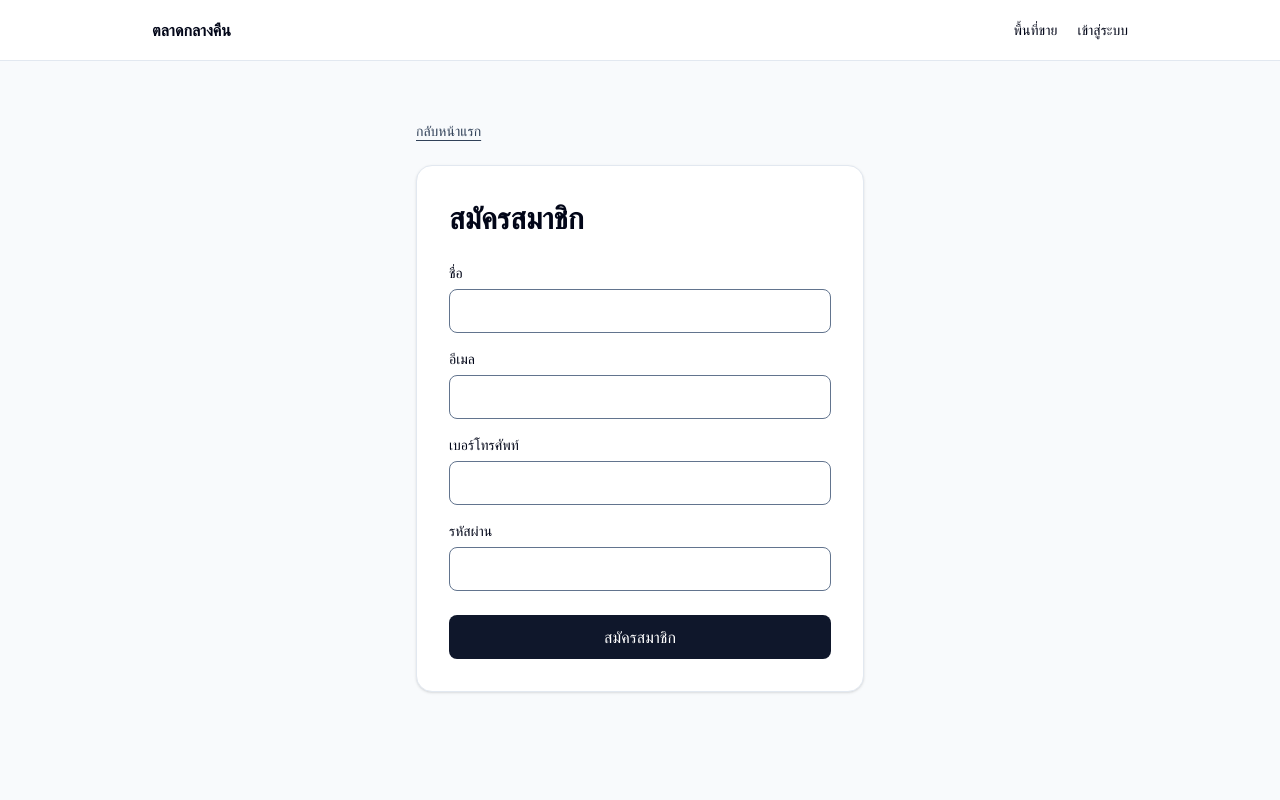
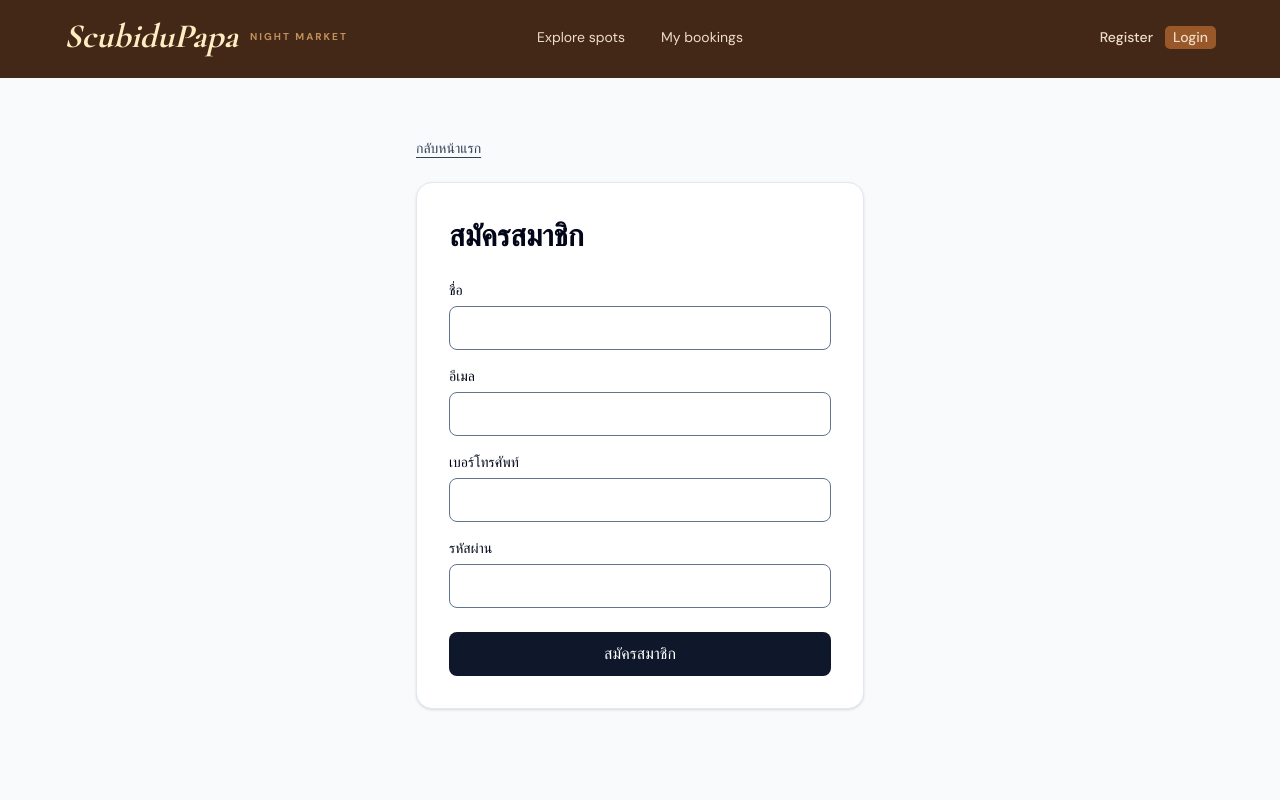
Before and after one commit to Pornmongkolnano/pj05-market-vendor-frontend, a Next.js app: page /register in a window 1280 px wide. Shown: the top 800 px of the page. Built offline with nearby package versions, Linux system fonts and the light colour scheme; no server answers.

Commit message:
feat: implement nav bar and set css theme

```diff
--- a/src/app/globals.css
+++ b/src/app/globals.css
@@ -1,4 +1,24 @@
 @import "tailwindcss";
+
+@theme {
+	/* Name from color palette */
+	--color-coffee-bean: #1f0d09;
+	--color-dark-coffee: #432818;
+	--color-dark-wine: #6f1d1b;
+	--color-soft-fawn: #caac7d;
+	--color-camel: #c18f5c;
+	--color-chocolate: #99582a;
+	--color-apricot: #ffe6a7;
+	--color-light-apricot: #ffedc2;
+
+	--color-cream: #fff9ef; /* page background */
+	--color-sand: #efddc7; /* nav text */
+	--color-taupe: #806d5e; /* muted text, borders */
+	--color-line: #e5d8c7; /* dividers */
+
+	--font-sans: var(--font-dm-sans), ui-sans-serif, system-ui, sans-serif;
+	--font-display: var(--font-cormorant), ui-serif, Georgia, serif;
+}
 
 @layer components {
 	.page-shell {
--- a/src/app/layout.tsx
+++ b/src/app/layout.tsx
@@ -1,18 +1,34 @@
 import type { Metadata } from "next";
+import { Cormorant_Garamond, DM_Sans } from "next/font/google";
+import SiteFooter from "@/components/site-footer";
 import SiteNavigation from "@/components/site-navigation";
 import "./globals.css";
 
+// Body font (nav links, text) and the italic display font (wordmark, headings)
+const dmSans = DM_Sans({
+	subsets: ["latin"],
+	variable: "--font-dm-sans",
+});
+const cormorant = Cormorant_Garamond({
+	subsets: ["latin"],
+	weight: ["400", "500", "700"],
+	style: ["normal", "italic"],
+	variable: "--font-cormorant",
+});
+
 export const metadata: Metadata = {
-  title: "ระบบจองพื้นที่ตลาดกลางคืน",
+	title: "ScubiduPapa Night Market",
 	description: "ระบบจองพื้นที่ขายสินค้าในตลาดกลางคืนของโครงการ PJ05",
 };
 
 export default function RootLayout({ children }: LayoutProps<"/">) {
 	return (
-    <html lang="th">
-      <body className="min-h-screen bg-slate-50 text-slate-950">
+		<html lang="th" className={`${dmSans.variable} ${cormorant.variable}`}>
+			{/* Three rows: nav bar (auto) / page content (fills the rest) / footer (auto).*/}
+			<body className="grid min-h-screen grid-rows-[auto_1fr_auto] bg-cream font-sans text-coffee-bean">
 				<SiteNavigation />
-        {children}
+				<div>{children}</div>
+				<SiteFooter />
 			</body>
 		</html>
 	);
--- /dev/null
+++ b/src/components/account-menu.tsx
@@ -0,0 +1,79 @@
+"use client";
+
+import { useEffect, useRef, useState } from "react";
+import { useLogout } from "./logout-button";
+
+// drops down a "log out" button.
+export default function AccountMenu({ name }: { name: string }) {
+	const [open, setOpen] = useState(false);
+	const menuRef = useRef<HTMLDivElement>(null);
+	const { logout, isSubmitting, failed } = useLogout();
+
+	// Close when clicking anywhere outside the menu, or pressing Escape
+	useEffect(() => {
+		if (!open) return;
+		function onPointerDown(event: PointerEvent) {
+			if (!menuRef.current?.contains(event.target as Node)) setOpen(false);
+		}
+		function onKeyDown(event: KeyboardEvent) {
+			if (event.key === "Escape") setOpen(false);
+		}
+		document.addEventListener("pointerdown", onPointerDown);
+		document.addEventListener("keydown", onKeyDown);
+		return () => {
+			document.removeEventListener("pointerdown", onPointerDown);
+			document.removeEventListener("keydown", onKeyDown);
+		};
+	}, [open]);
+
+	return (
+		<div ref={menuRef} className="relative">
+			<button
+				type="button"
+				onClick={() => setOpen((value) => !value)}
+				aria-expanded={open}
+				aria-haspopup="true"
+				className="flex items-center gap-2.5 text-sm leading-[1.45] font-medium whitespace-nowrap text-sand hover:text-light-apricot cursor-pointer"
+			>
+				Hello, {name}
+				<svg
+					width="18"
+					height="18"
+					viewBox="0 0 18 18"
+					fill="none"
+					aria-hidden="true"
+					className={`transition-transform ${open ? "rotate-180" : ""}`}
+				>
+					<path
+						d="M5 7l4 4 4-4"
+						stroke="currentColor"
+						strokeWidth="1.5"
+						strokeLinecap="round"
+						strokeLinejoin="round"
+					/>
+				</svg>
+			</button>
+
+			{open ? (
+				<div className="absolute top-full right-0 z-40 mt-2 flex flex-col items-end gap-1">
+					<button
+						type="button"
+						onClick={logout}
+						disabled={isSubmitting}
+						className="h-[31px] w-[95px] rounded-[5px] border border-taupe bg-soft-fawn text-sm text-coffee-bean hover:bg-camel disabled:cursor-wait disabled:opacity-70 cursor-pointer"
+					>
+						{isSubmitting ? "logging out…" : "log out"}
+					</button>
+					{failed ? (
+						<p
+							role="alert"
+							className="rounded bg-light-apricot px-2 py-1 text-xs whitespace-nowrap text-dark-wine"
+						>
+							Log out failed. Try again.
+						</p>
+					) : null}
+				</div>
+			) : null}
+		</div>
+	);
+}
--- /dev/null
+++ b/src/components/brand-wordmark.tsx
@@ -0,0 +1,27 @@
+import Link from "next/link";
+
+// "ScubiduPapa  NIGHT MARKET" logo, used in the nav bar (light) and footer (dark)
+export default function BrandWordmark({
+	tone = "light",
+}: {
+	tone?: "light" | "dark";
+}) {
+	return (
+		<Link
+			href="/"
+			className="inline-flex items-center gap-3 whitespace-nowrap"
+			aria-label="ScubiduPapa Night Market home"
+		>
+			<span
+				className={`font-display text-[28px] leading-[1.08] font-bold italic sm:text-[34px] ${
+					tone === "light" ? "text-light-apricot" : "text-dark-coffee"
+				}`}
+			>
+				ScubiduPapa
+			</span>
+			<span className="hidden text-[10px] leading-[1.45] font-bold tracking-[2px] text-camel sm:inline">
+				NIGHT MARKET
+			</span>
+		</Link>
+	);
+}
--- a/src/components/logout-button.tsx
+++ b/src/components/logout-button.tsx
@@ -3,7 +3,8 @@
 import { signOut } from "next-auth/react";
 import { useState } from "react";
 
-export default function LogoutButton() {
+// Shared sign-out logic, used by this button (on /account) and by the nav bar's account menu
+export function useLogout() {
 	const [isSubmitting, setIsSubmitting] = useState(false);
 	const [failed, setFailed] = useState(false);
 
@@ -28,6 +29,12 @@ export default function LogoutButton() {
 		}
 	}
 
+	return { logout, isSubmitting, failed };
+}
+
+export default function LogoutButton() {
+	const { logout, isSubmitting, failed } = useLogout();
+
 	return (
 		<div>
 			<button
--- /dev/null
+++ b/src/components/nav-links.tsx
@@ -0,0 +1,35 @@
+"use client";
+
+import Link from "next/link";
+import { usePathname } from "next/navigation";
+
+export type NavItem = { href: string; label: string };
+
+// needs the current URL to underline the active page (client component).
+export default function NavLinks({ items }: { items: NavItem[] }) {
+	const pathname = usePathname();
+
+	return (
+		<ul className="flex items-center gap-6 text-sm leading-[1.45] whitespace-nowrap sm:gap-9">
+			{items.map((item) => {
+				const active =
+					pathname === item.href || pathname.startsWith(`${item.href}/`);
+				return (
+					<li key={item.href}>
+						<Link
+							href={item.href}
+							aria-current={active ? "page" : undefined}
+							className={
+								active
+									? "font-bold text-light-apricot underline underline-offset-4"
+									: "text-sand hover:text-light-apricot"
+							}
+						>
+							{item.label}
+						</Link>
+					</li>
+				);
+			})}
+		</ul>
+	);
+}
--- /dev/null
+++ b/src/components/site-footer.tsx
@@ -0,0 +1,11 @@
+import BrandWordmark from "./brand-wordmark";
+
+export default function SiteFooter() {
+	return (
+		<footer className="flex flex-wrap items-center justify-between gap-3 border-t border-line px-4 py-[26px] sm:px-8 lg:px-16">
+			<BrandWordmark tone="dark" />
+			{/* plain text because we don't have a dedicated contact page yet */}
+			<p className="text-xs leading-[1.45] text-taupe">Contact the market</p>
+		</footer>
+	);
+}
--- a/src/components/site-navigation.tsx
+++ b/src/components/site-navigation.tsx
@@ -1,50 +1,56 @@
 import Link from "next/link";
 import { getSessionViewer } from "@/lib/auth";
+import AccountMenu from "./account-menu";
+import BrandWordmark from "./brand-wordmark";
+import NavLinks, { type NavItem } from "./nav-links";
 
+const memberLinks: NavItem[] = [
+	{ href: "/spots", label: "Explore spots" },
+	{ href: "/bookings", label: "My bookings" },
+];
+
+const adminLinks: NavItem[] = [
+	{ href: "/admin/spots", label: "Manage spots" },
+	{ href: "/admin/bookings", label: "Manage bookings" },
+];
+
+// Server component: reads the session on the server, then picks the links to show.
+// Guests and members see the same links ("My bookings" sends guests to log in first).
 export default async function SiteNavigation() {
 	const viewer = await getSessionViewer();
+	const links = viewer?.role === "admin" ? adminLinks : memberLinks;
 
 	return (
-    <header className="border-b border-slate-200 bg-white">
+		<header className="bg-dark-coffee">
+			{/* grid 1fr auto 1fr = logo (left) | links (centred) | account (right). */}
 			<nav
-        aria-label="เมนูหลัก"
-        className="mx-auto flex max-w-5xl flex-wrap items-center justify-between gap-x-5 gap-y-1 px-4 py-2 sm:px-6"
+				aria-label="Main"
+				className="grid grid-cols-[1fr_auto] items-center gap-x-6 gap-y-3 px-4 pt-[19px] pb-[22px] sm:px-8 md:grid-cols-[1fr_auto_1fr] lg:px-16"
 			>
+				<div className="justify-self-start">
+					<BrandWordmark tone="light" />
+				</div>
+
+				<div className="col-span-2 row-start-2 justify-self-center md:col-span-1 md:row-start-auto">
+					<NavLinks items={links} />
+				</div>
+
+				<div className="justify-self-end">
+					{viewer ? (
+						<AccountMenu name={viewer.name} />
+					) : (
+						<div className="flex items-center gap-3 text-sm leading-[1.45] font-medium whitespace-nowrap text-sand">
+							<Link href="/register" className="hover:text-light-apricot">
+								Register
+							</Link>
 							<Link
-          href="/"
-          className="inline-flex min-h-11 items-center font-semibold"
+								href="/login"
+								className="rounded-[5px] bg-chocolate px-2 py-px hover:bg-camel"
 							>
-          ตลาดกลางคืน
+								Login
 							</Link>
-        <div className="flex flex-wrap items-center gap-x-5 gap-y-1 text-sm">
-          <Link
-            href="/spots"
-            className="inline-flex min-h-11 items-center hover:underline"
-          >
-            พื้นที่ขาย
-          </Link>
-          {viewer?.role === "member" ? (
-            <Link
-              href="/bookings"
-              className="inline-flex min-h-11 items-center hover:underline"
-            >
-              การจองของฉัน
-            </Link>
-          ) : null}
-          {viewer?.role === "admin" ? (
-            <Link
-              href="/admin"
-              className="inline-flex min-h-11 items-center hover:underline"
-            >
-              จัดการตลาด
-            </Link>
-          ) : null}
-          <Link
-            href={viewer ? "/account" : "/login"}
-            className="inline-flex min-h-11 items-center hover:underline"
-          >
-            {viewer ? "บัญชีของฉัน" : "เข้าสู่ระบบ"}
-          </Link>
+						</div>
+					)}
 				</div>
 			</nav>
 		</header>
```
Lines whose indentation alone changed are shown as unchanged.
